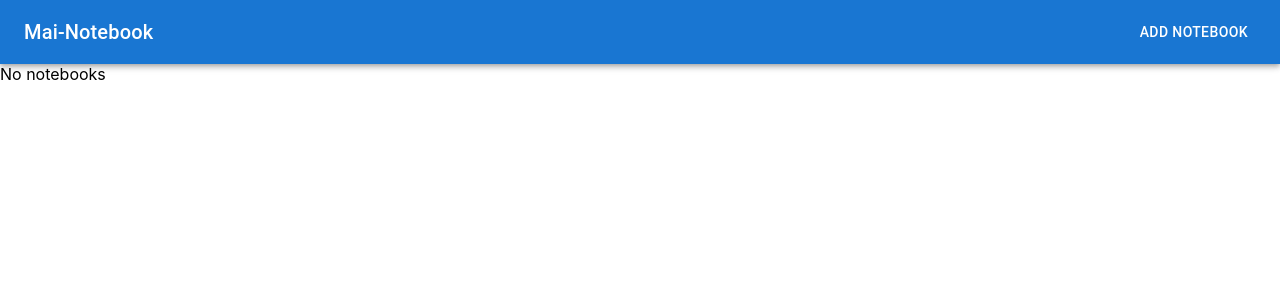
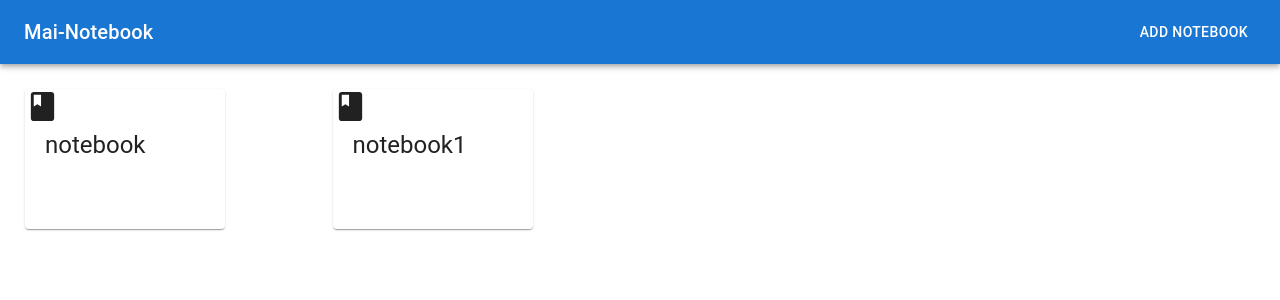
Before and after one commit to trinamae12/mai-notebook, a React (Create React App) app: page / in a window 1280 px wide. Shown: the top 300 px of the page. Built offline with nearby package versions, Linux system fonts and the light colour scheme.

Commit message:
Fix notebooks display

```diff
--- a/src/App.js
+++ b/src/App.js
@@ -8,7 +8,7 @@ class App extends Component {
 
 		this.state = {
 			openAddNotebookDialog: false,
-			notebooks: [],
+			notebooks: ["notebook", "notebook1"],
 		};
 
 		this.openModal = this.openModal.bind(this);
--- a/src/components/home/Home.js
+++ b/src/components/home/Home.js
@@ -1,9 +1,7 @@
 import React, { Component } from "react";
-import AppBar from "@material-ui/core/AppBar";
 import ToolBar from "@material-ui/core/Toolbar";
-import Typography from "@material-ui/core/Typography";
-import Button from "@material-ui/core/Button";
 import { withStyles } from "@material-ui/core/styles";
+import { Grid, Button, AppBar, Typography, Container } from "@material-ui/core";
 
 import styles from "./Home.styles";
 import AddPopUp from "./AddPopUp";
@@ -39,11 +37,18 @@ class Home extends Component {
 						/>
 					</ToolBar>
 				</AppBar>
-				{notebooks.length !== 0
-					? notebooks.map((notebook, index) => {
-							return <Notebook key={index} name={notebook} />;
-					  })
-					: "No notebooks"}
+
+				<Container className={classes.container}>
+					<Grid container item xs={12} spacing={4}>
+						{notebooks.length !== 0
+							? notebooks.map((notebook, index) => {
+									return (
+										<Notebook key={index} name={notebook} />
+									);
+							  })
+							: "No notebooks"}
+					</Grid>
+				</Container>
 			</div>
 		);
 	}
--- a/src/components/home/Home.styles.js
+++ b/src/components/home/Home.styles.js
@@ -1,18 +1,18 @@
 export default {
 	menuButton: {
-        marginLeft: 'auto'
+		marginLeft: "auto",
 	},
 	container: {
-        padding: '25px'
+		padding: "25px",
 	},
 	card: {
 		height: 140,
-        maxWidth: 200
+		width: 200,
 	},
 	media: {
-        height: 20
+		height: 20,
 	},
 	content: {
-        padding: 20
-    }
+		padding: 20,
+	},
 };
--- a/src/components/home/Notebook.js
+++ b/src/components/home/Notebook.js
@@ -1,10 +1,13 @@
 import React, { Component } from "react";
-import { Container, CardActionArea } from "@material-ui/core";
-import Card from "@material-ui/core/Card";
-import CardContent from "@material-ui/core/CardContent";
-import CardMedia from "@material-ui/core/CardMedia";
+import {
+	CardActionArea,
+	Grid,
+	Card,
+	CardContent,
+	CardMedia,
+	Typography,
+} from "@material-ui/core";
 import BookIcon from "@material-ui/icons/Book";
-import Typography from "@material-ui/core/Typography";
 import { withStyles } from "@material-ui/core/styles";
 
 import styles from "./Home.styles";
@@ -13,9 +16,9 @@ class Notebook extends Component {
 	render() {
 		const { classes, key, name } = this.props;
 		return (
-			<div id={key}>
-				<Container className={classes.container}>
-					<Card className={classes.card}>
+			<>
+				<Grid item xs={3}>
+					<Card className={classes.card} id={key}>
 						<CardActionArea>
 							<CardMedia className={classes.media}>
 								<BookIcon fontSize="large"></BookIcon>
@@ -25,8 +28,8 @@ class Notebook extends Component {
 							<Typography variant="h5">{name}</Typography>
 						</CardContent>
 					</Card>
-				</Container>
-			</div>
+				</Grid>
+			</>
 		);
 	}
 }
```
Lines whose indentation alone changed are shown as unchanged.
